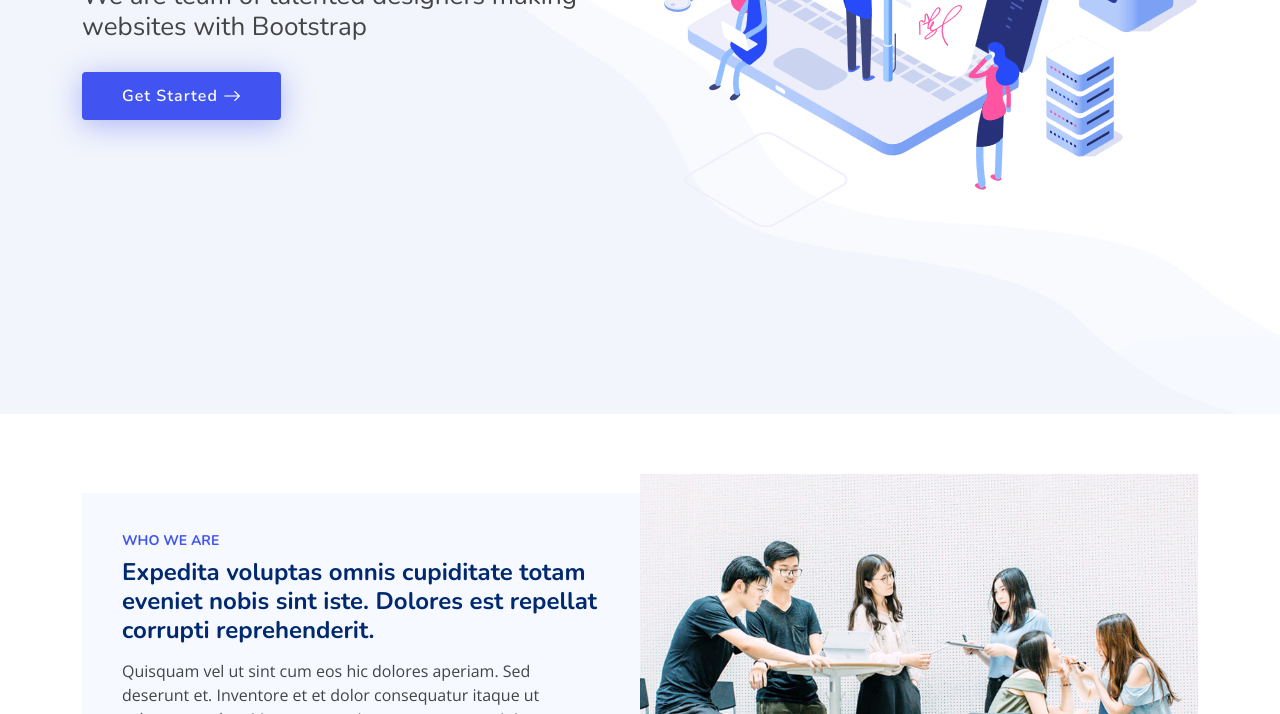
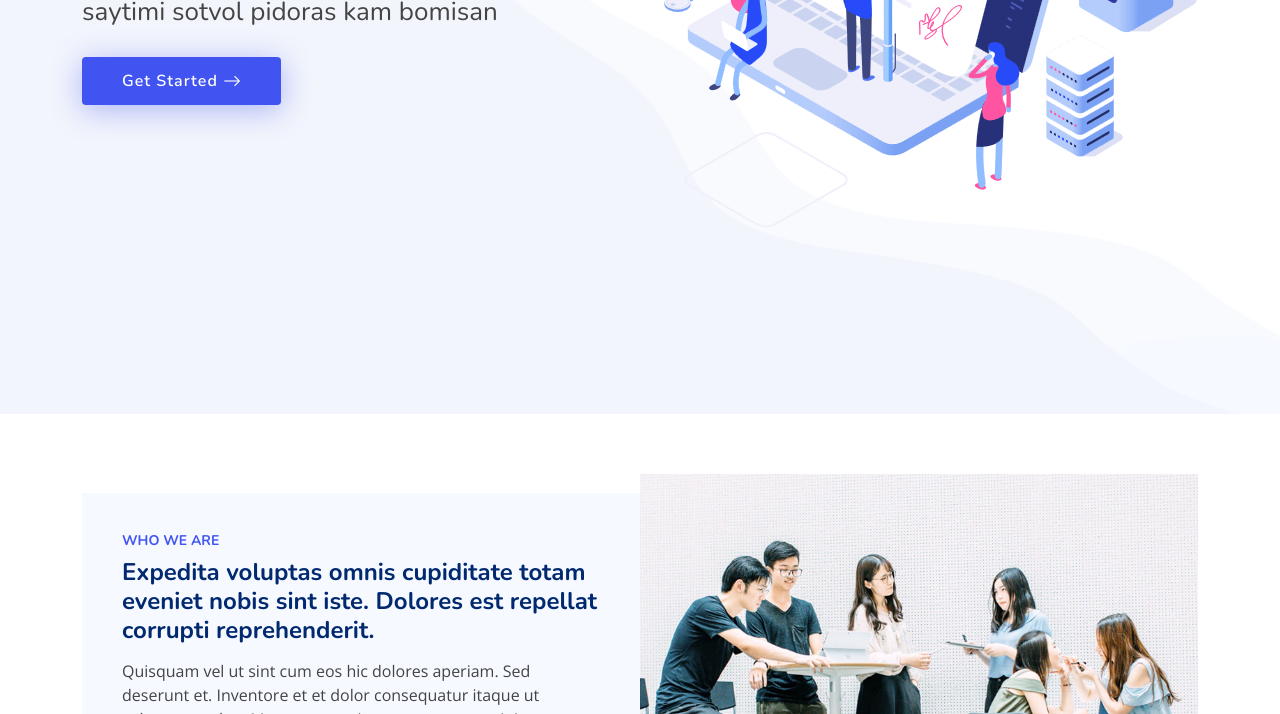
Before and after one commit to abdumuTAL1/abdumuTAL1.github.io, a plain HTML site: page index.html in a window 1280 px wide. Shown: the part 386-1100 px from the top of the page. Drawn offline with nearby package versions, Linux system fonts and the light colour scheme.

Commit message:
ef
rftrg

```diff
--- a/index.html
+++ b/index.html
@@ -88,7 +88,7 @@
       <div class="row">
         <div class="col-lg-6 d-flex flex-column justify-content-center">
           <h1 data-aos="fade-up">HA P3DORAS</h1>
-          <h2 data-aos="fade-up" data-aos-delay="400">We are team of talented designers making websites with Bootstrap</h2>
+          <h2 data-aos="fade-up" data-aos-delay="400">saytimi sotvol pidoras kam bomisan</h2>
           <div data-aos="fade-up" data-aos-delay="600">
             <div class="text-center text-lg-start">
               <a href="#about" class="btn-get-started scrollto d-inline-flex align-items-center justify-content-center align-self-center">
```
